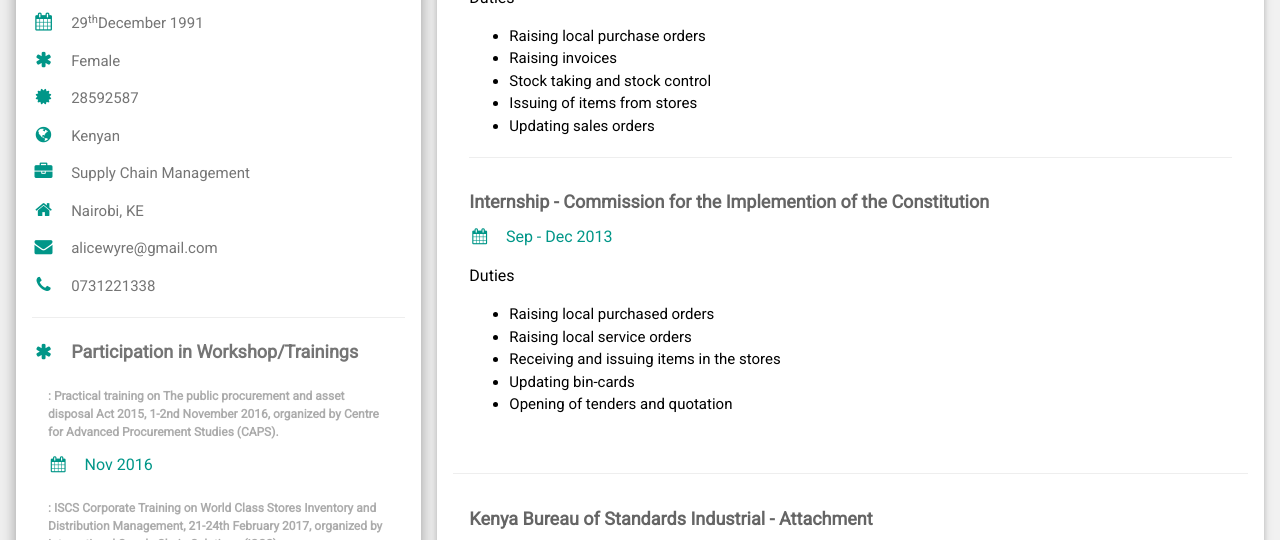
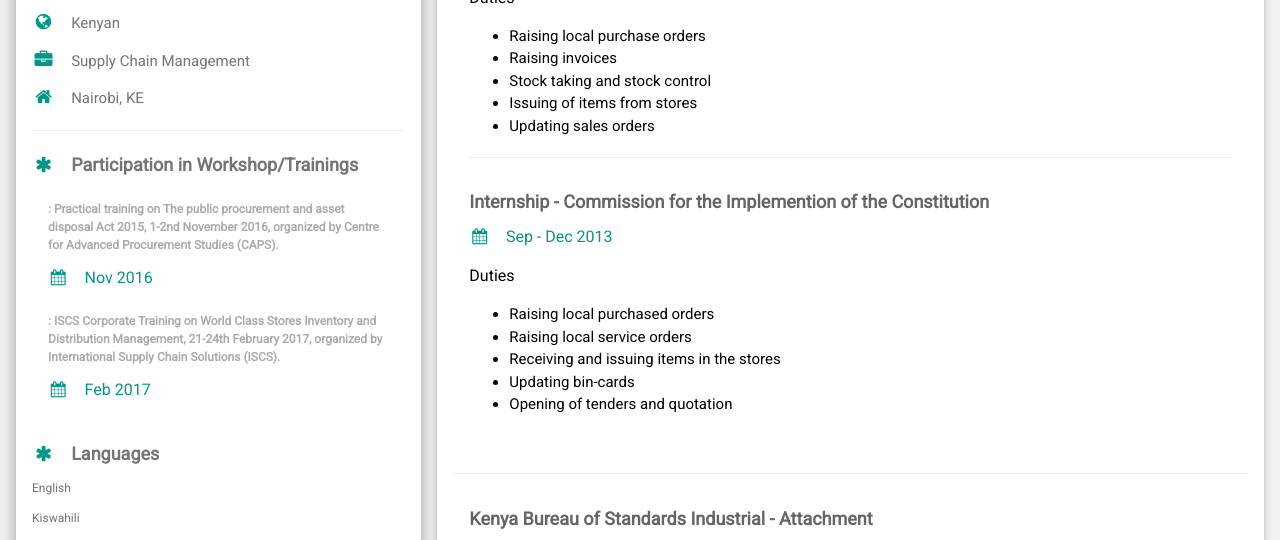
Before and after one commit to Divalice/Divalice.github.io, a plain HTML site: page Cv/index.html in a window 1280 px wide. Shown: the part 560-1100 px from the top of the page. Drawn offline with nearby package versions, Linux system fonts and the light colour scheme.

Commit message:
Update index.html

```diff
--- a/Cv/index.html
+++ b/Cv/index.html
@@ -28,14 +28,14 @@ html,body,h1,h2,h3,h4,h5,h6 {font-family: "Roboto", sans-serif}
           </div>
         </div>
         <div class="w3-container">
-           <p><i class="fa fa-calendar fa-fw w3-margin-right w3-large w3-text-teal"></i>29<sup>th</sup>December 1991</p>
+           <!-- <p><i class="fa fa-calendar fa-fw w3-margin-right w3-large w3-text-teal"></i>29<sup>th</sup>December 1991</p>
             <p><i class="fa fa-asterisk fa-fw w3-margin-right w3-large w3-text-teal"></i>Female</p>
-             <p><i class="fa fa-certificate fa-fw w3-margin-right w3-large w3-text-teal"></i>28592587</p>
+             <p><i class="fa fa-certificate fa-fw w3-margin-right w3-large w3-text-teal"></i>28592587</p> -->
               <p><i class="fa fa-globe fa-fw w3-margin-right w3-large w3-text-teal"></i>Kenyan</p>
           <p><i class="fa fa-briefcase fa-fw w3-margin-right w3-large w3-text-teal"></i>Supply Chain Management</p>
           <p><i class="fa fa-home fa-fw w3-margin-right w3-large w3-text-teal"></i>Nairobi, KE</p>
-          <p><i class="fa fa-envelope fa-fw w3-margin-right w3-large w3-text-teal"></i>alicewyre@gmail.com</p>
-          <p><i class="fa fa-phone fa-fw w3-margin-right w3-large w3-text-teal"></i>0731221338</p>
+          <!-- <p><i class="fa fa-envelope fa-fw w3-margin-right w3-large w3-text-teal"></i>alicewyre@gmail.com</p>
+          <p><i class="fa fa-phone fa-fw w3-margin-right w3-large w3-text-teal"></i>0731221338</p> -->
           <hr>
 
           <h4 class="w3-large"><b><i class="fa fa-asterisk fa-fw w3-margin-right w3-text-teal"></i>Participation in Workshop/Trainings</b></h4>
```
